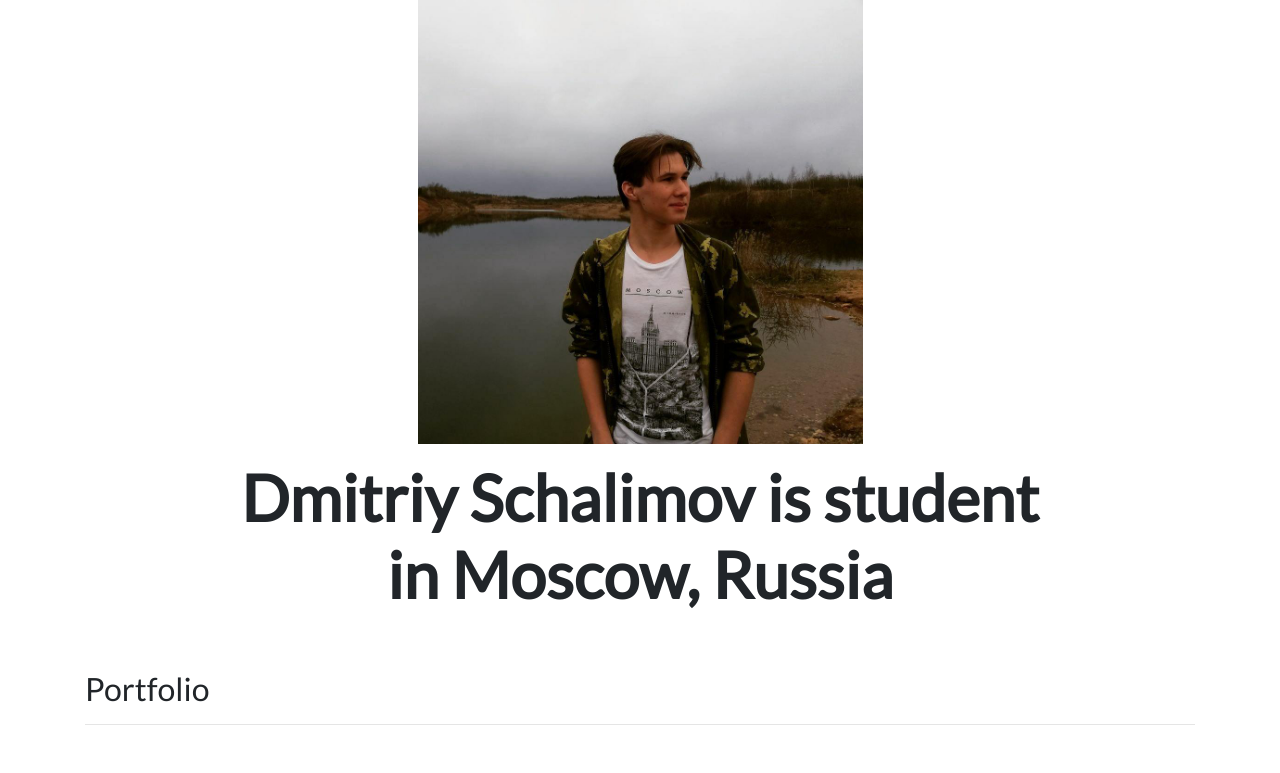
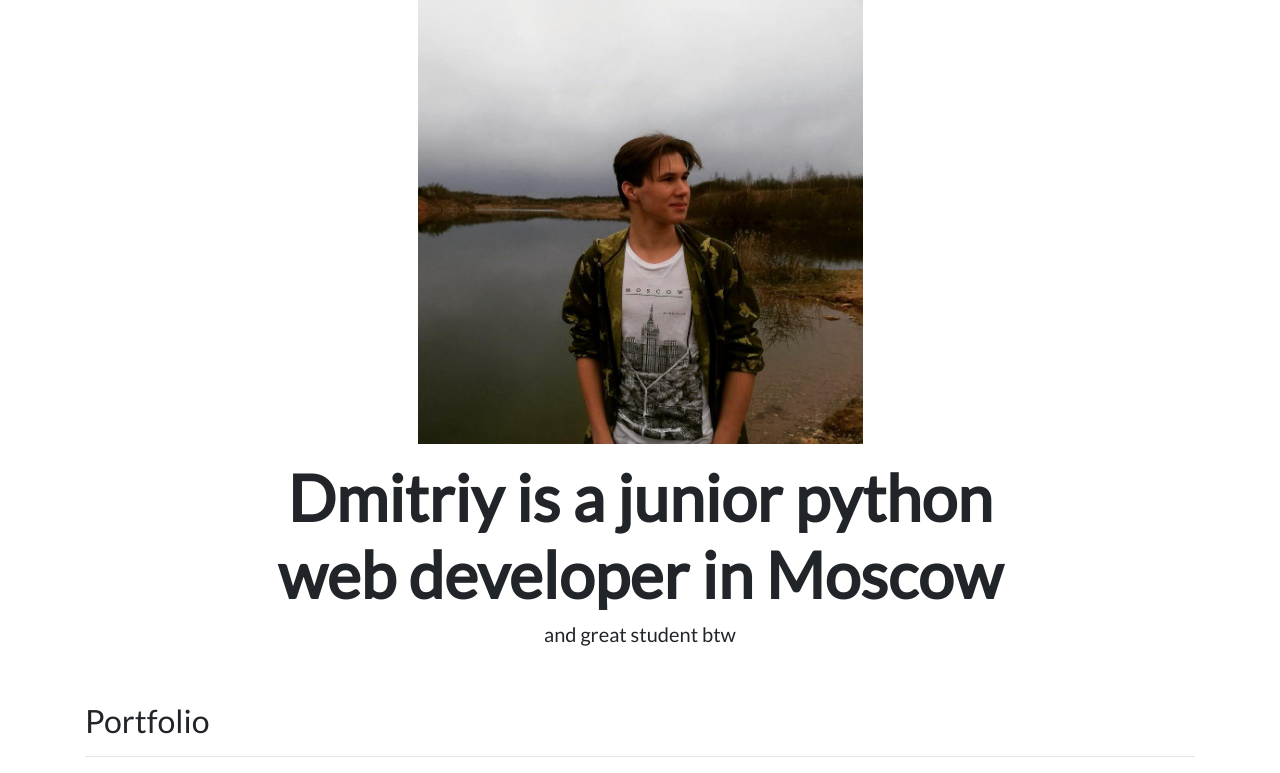
Before and after one commit to python-the-snake/Django3_personal_portfolio, a Django app: page / in a window 1280 px wide. Shown: the part 73-846 px from the top of the page. Before the commit the page ends 798 px from the top, so only its background shows below. Run offline with Django 3.2, Linux system fonts and the light colour scheme; data that the repository does not hold is empty; some libraries are stand-ins or nearby versions.

Commit message:
import README

```diff
--- a/portfolio/templates/portfolio/home.html
+++ b/portfolio/templates/portfolio/home.html
@@ -12,7 +12,8 @@
 
 <div class="row justify-content-center mb-3">
   <div class="col-md-9 text-center">
-    <h1 id="hometext" class="font-weight-bold">Dmitriy Schalimov is student in Moscow, Russia</h1>
+    <h1 id="hometext" class="font-weight-bold">Dmitriy is a junior python web developer in Moscow</h1>
+      <h5>and great student btw</h5>
   </div>
 </div>
 
```
Also changed, not shown: README.txt (added), 1 other file.
